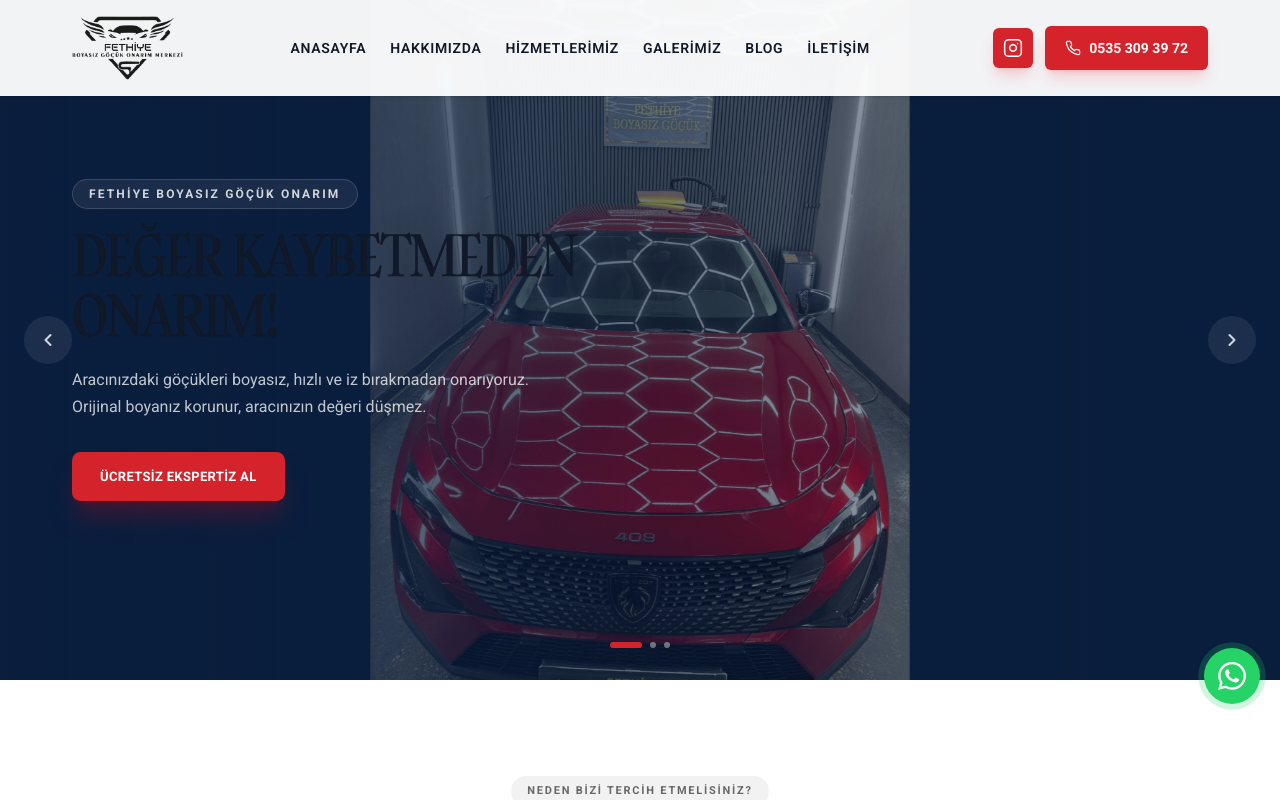
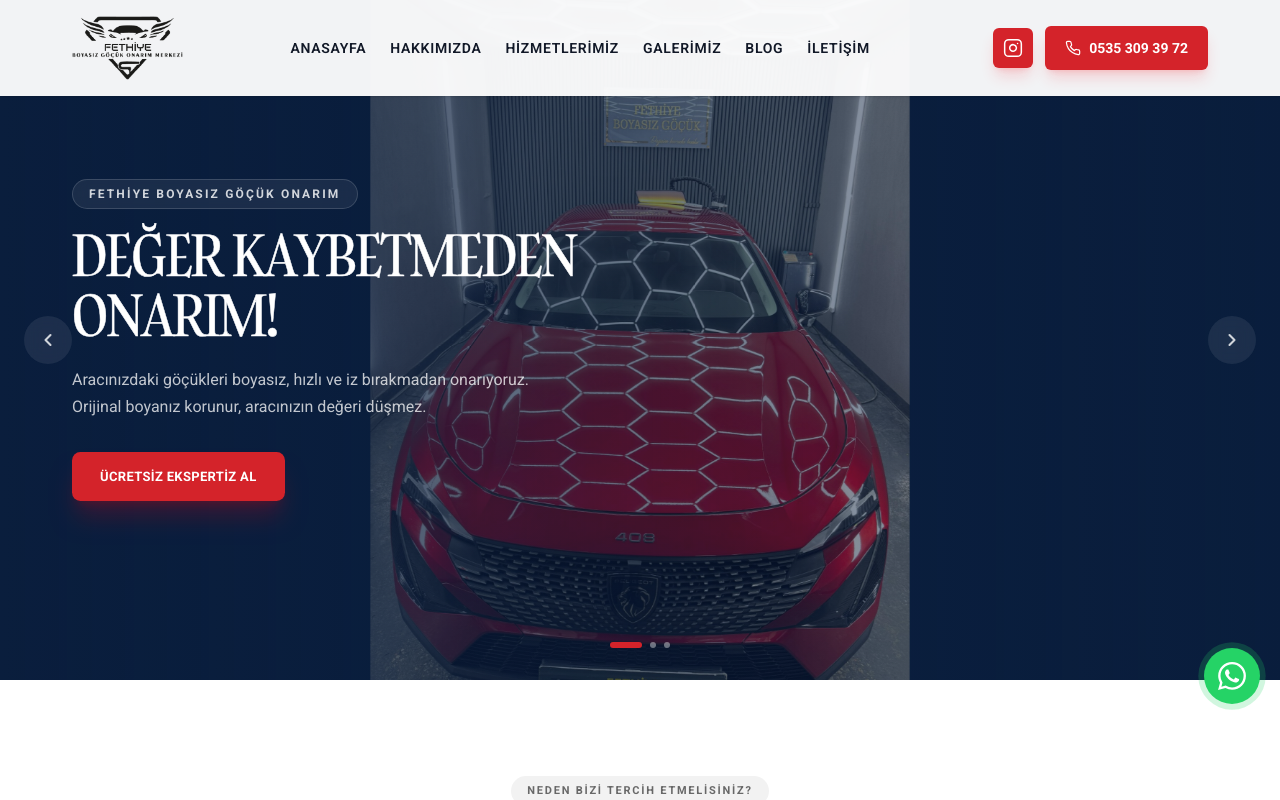
Before and after one commit to saygingemici25800-pixel/fethiye-boyasiz-gocuk-onarim, a Next.js app: page / in a window 1280 px wide. Shown: the top 800 px of the page. Built offline with nearby package versions, Linux system fonts and the light colour scheme.

Commit message:
hero yazı rengi düzeltmesi

```diff
--- a/src/app/globals.css
+++ b/src/app/globals.css
@@ -125,14 +125,12 @@
 
   /* --- DISPLAY: Gambarino — Hero H1, Section H2 --- */
   h1, h2 {
-    color: #111827;
     font-family: 'Gambarino', Georgia, 'Times New Roman', serif;
     letter-spacing: -0.02em;
   }
 
   /* --- UI: Roboto Bold — Kart başlıkları, nav, butonlar --- */
   h3, h4, h5, h6 {
-    color: #111827;
     font-family: var(--font-roboto), "Roboto", system-ui, sans-serif;
     letter-spacing: -0.01em;
   }
--- a/src/components/HeroSlider.tsx
+++ b/src/components/HeroSlider.tsx
@@ -51,7 +51,7 @@ export function HeroSlider() {
                 <p className="cs-hero-badge mb-4 inline-block rounded-full border border-white/15 bg-white/[.07] px-4 py-1.5 text-[11px] font-bold uppercase tracking-[0.18em] text-white/80 backdrop-blur-sm md:text-xs">
                   {slide.small}
                 </p>
-                <h1 className="cs-hero-title font-gambarino-bold mb-5 text-[36px] uppercase leading-[1.08] tracking-tight md:text-[48px] lg:text-[56px]">
+                <h1 className="cs-hero-title font-gambarino-bold mb-5 text-[36px] uppercase leading-[1.08] tracking-tight text-white md:text-[48px] lg:text-[56px]">
                   {slide.title}
                 </h1>
                 <p className="cs-hero-sub mb-8 max-w-[480px] text-[15px] leading-[1.7] text-white/75 md:text-base">
```
